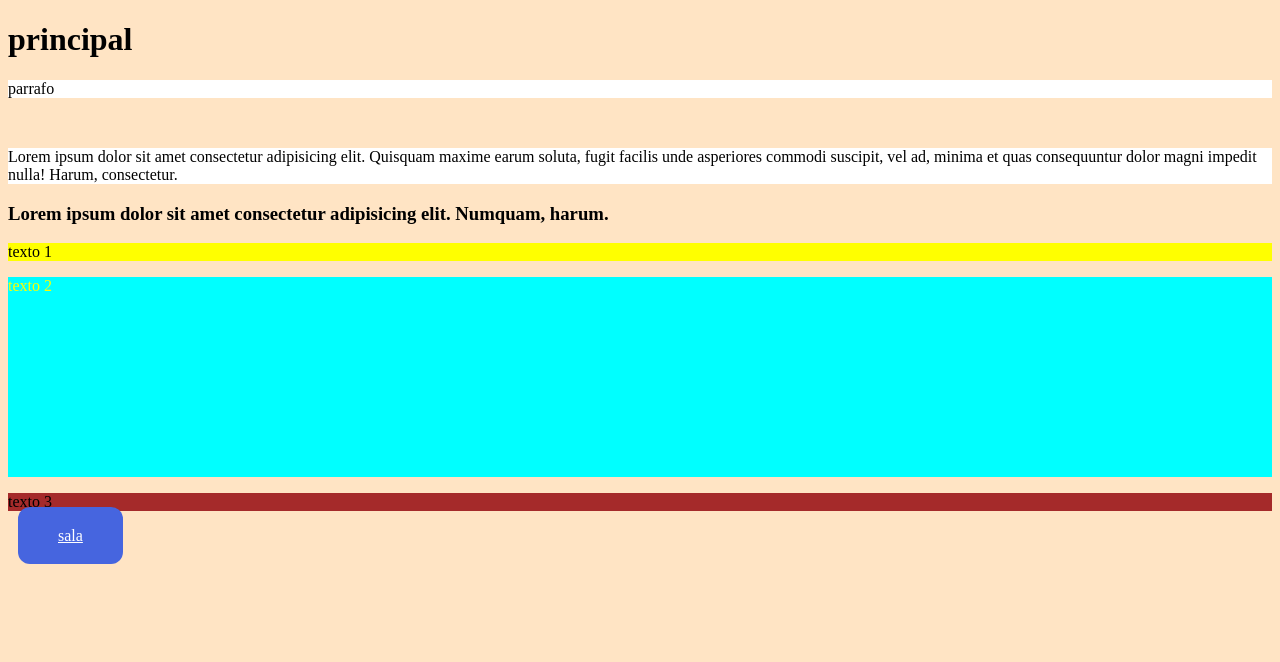
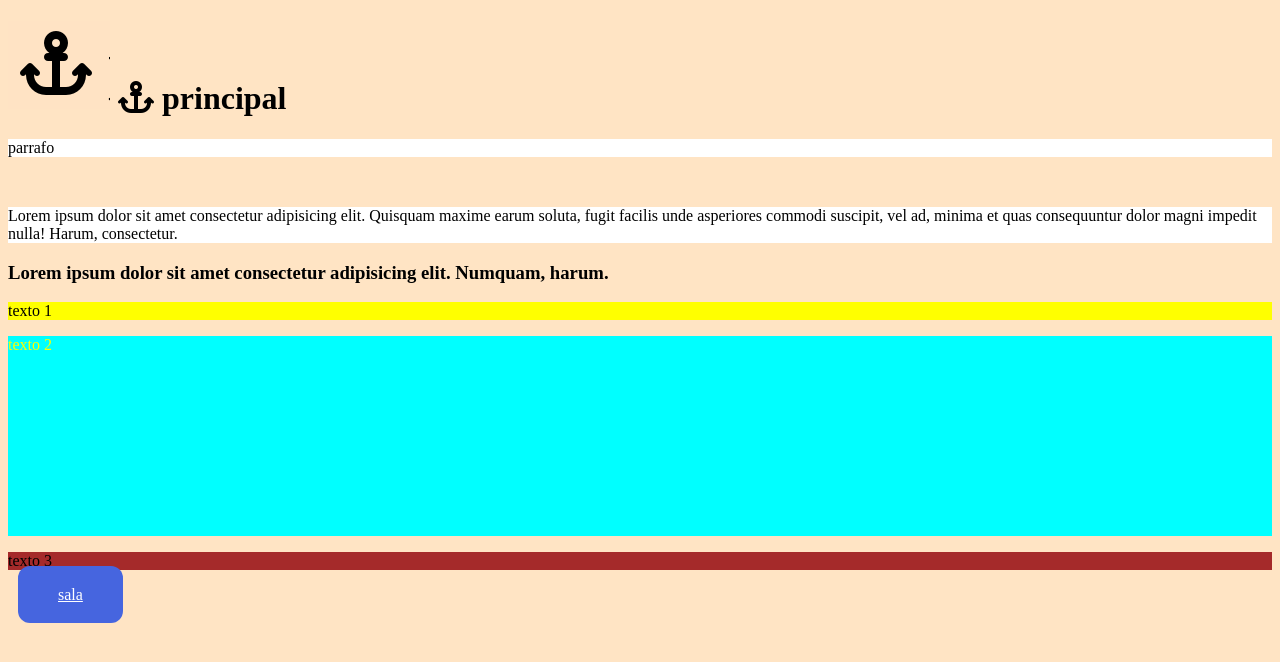
Before and after one commit to 4GeeksAcademy/diegozaratean-html-css-lt-67, a plain HTML site: page index.html in a window 1280 px wide. Drawn offline with Linux system fonts and the light colour scheme.

Commit message:
finish class 2

```diff
--- a/index.html
+++ b/index.html
@@ -6,11 +6,16 @@
     <title>Document</title>
 
     <link rel="stylesheet" href="style.css">
+    <script src="https://kit.fontawesome.com/1055091163.js" crossorigin="anonymous"></script>
 
 
 </head>
 <body>
-    <h1>principal</h1>
+    <h1>
+        <img src="ancla.png" alt="ancla">
+        <i class="fa-solid fa-anchor"></i>
+        principal
+    </h1>
     <p>parrafo</p>
 
     <br>
```
Also changed, not shown: clase2/flex.html (+1 -5 lines), ancla.png (added).
